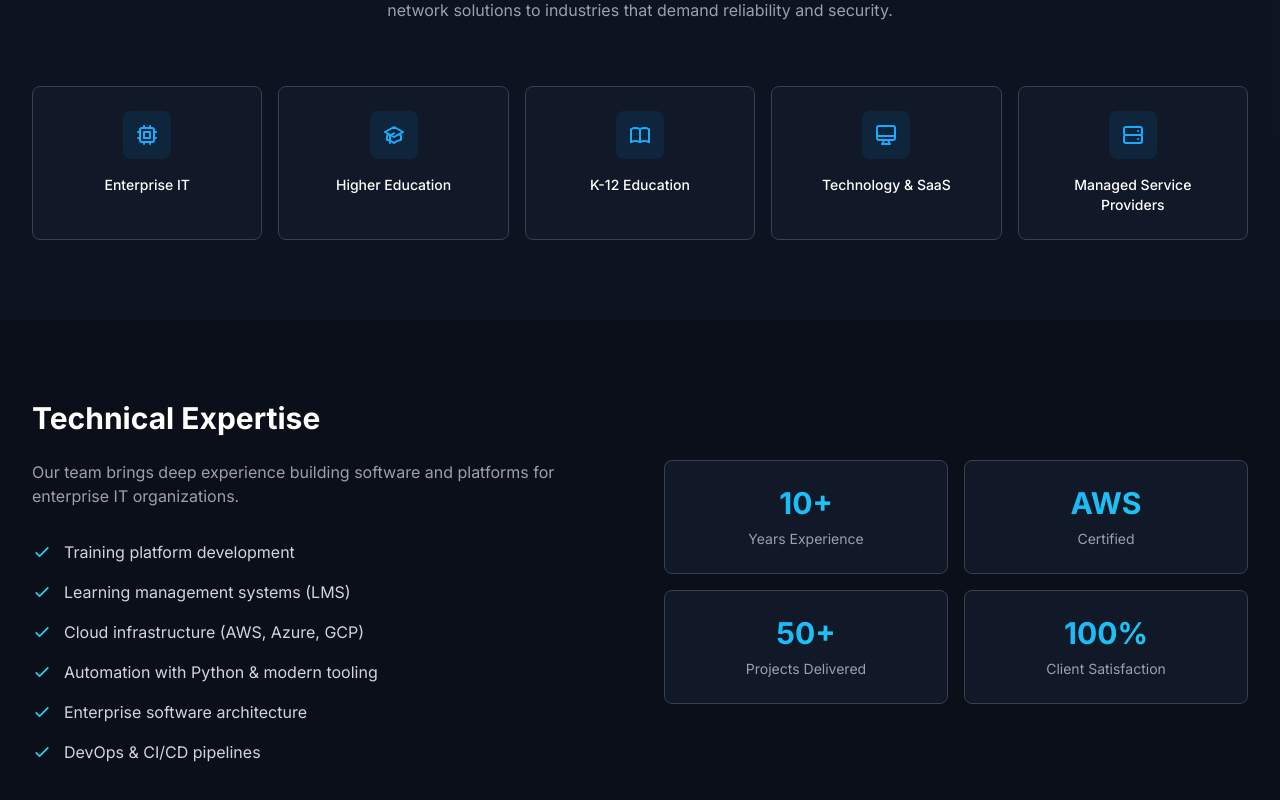
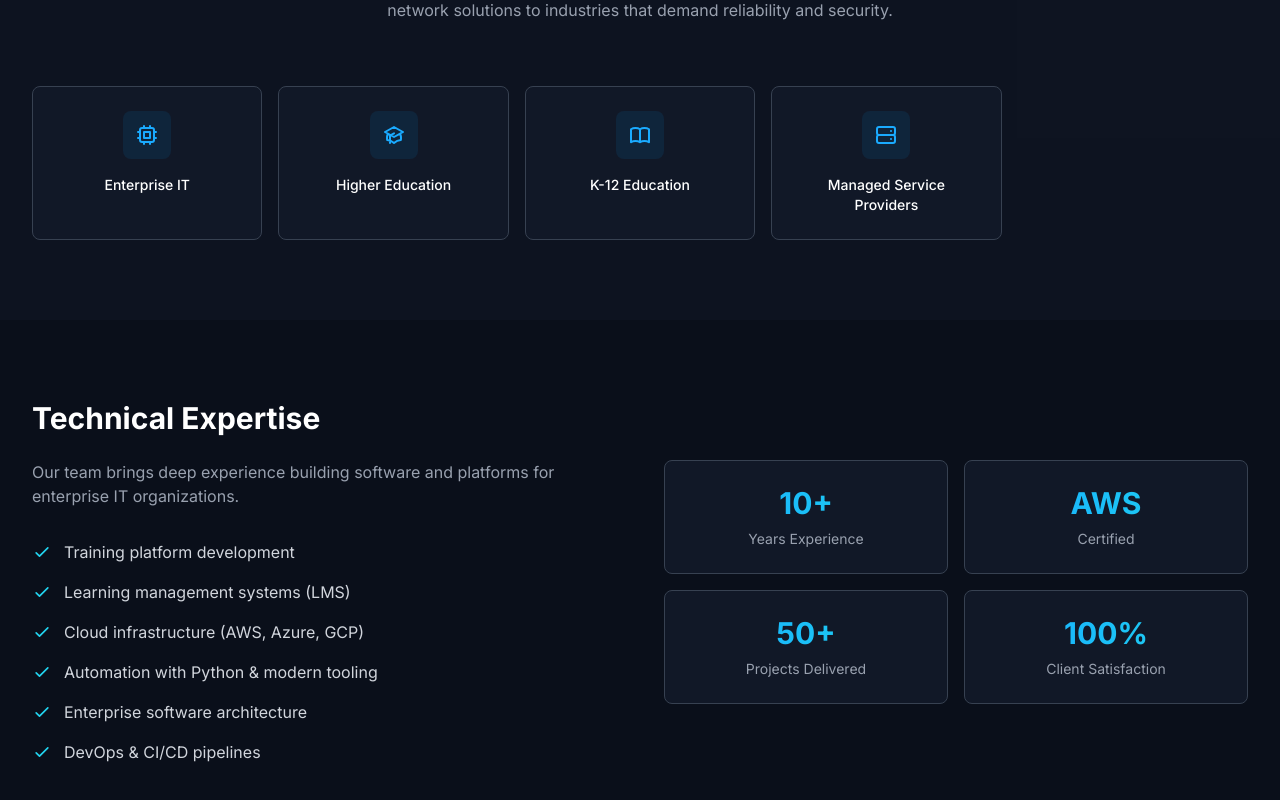
Before and after one commit to jaredt17/website, a SvelteKit app: page /about in a window 1280 px wide. Shown: the part 1641-2441 px from the top of the page. Built offline with nearby package versions, Linux system fonts and the light colour scheme.

Commit message:
Remove Technology & SaaS from industries

```diff
--- a/src/routes/about/+page.svelte
+++ b/src/routes/about/+page.svelte
@@ -30,7 +30,6 @@
 		{ name: 'Enterprise IT', icon: 'M9 3v2m6-2v2M9 19v2m6-2v2M5 9H3m2 6H3m18-6h-2m2 6h-2M7 19h10a2 2 0 002-2V7a2 2 0 00-2-2H7a2 2 0 00-2 2v10a2 2 0 002 2zM9 9h6v6H9V9z' },
 		{ name: 'Higher Education', icon: 'M12 14l9-5-9-5-9 5 9 5zm0 0l6.16-3.422a12.083 12.083 0 01.665 6.479A11.952 11.952 0 0012 20.055a11.952 11.952 0 00-6.824-2.998 12.078 12.078 0 01.665-6.479L12 14zm-4 6v-7.5l4-2.222' },
 		{ name: 'K-12 Education', icon: 'M12 6.253v13m0-13C10.832 5.477 9.246 5 7.5 5S4.168 5.477 3 6.253v13C4.168 18.477 5.754 18 7.5 18s3.332.477 4.5 1.253m0-13C13.168 5.477 14.754 5 16.5 5c1.747 0 3.332.477 4.5 1.253v13C19.832 18.477 18.247 18 16.5 18c-1.746 0-3.332.477-4.5 1.253' },
-		{ name: 'Technology & SaaS', icon: 'M9.75 17L9 20l-1 1h8l-1-1-.75-3M3 13h18M5 17h14a2 2 0 002-2V5a2 2 0 00-2-2H5a2 2 0 00-2 2v10a2 2 0 002 2z' },
 		{ name: 'Managed Service Providers', icon: 'M5 12h14M5 12a2 2 0 01-2-2V6a2 2 0 012-2h14a2 2 0 012 2v4a2 2 0 01-2 2M5 12a2 2 0 00-2 2v4a2 2 0 002 2h14a2 2 0 002-2v-4a2 2 0 00-2-2m-2-4h.01M17 16h.01' }
 	];
 </script>
```
